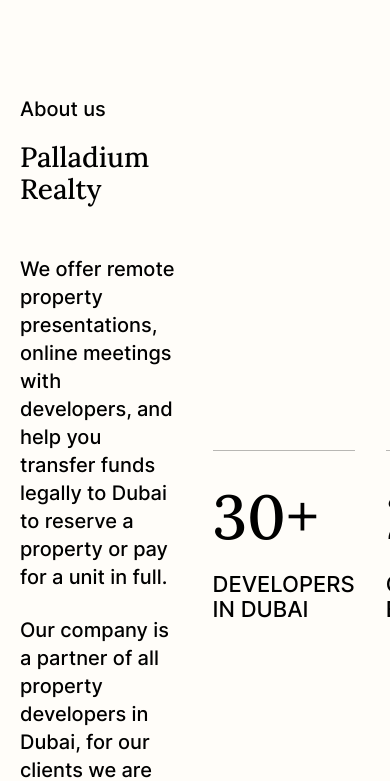
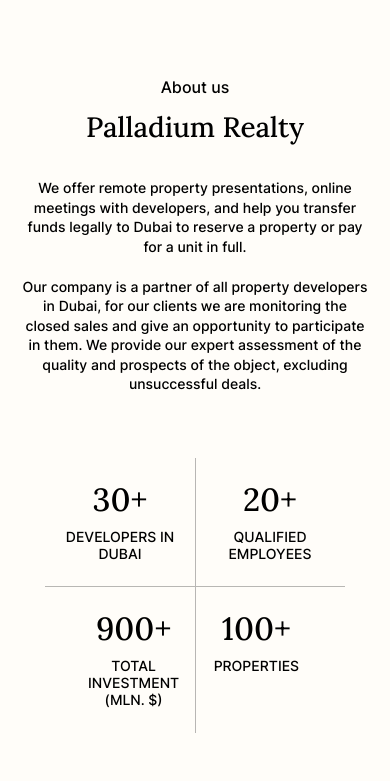
Before and after one commit to mrglk/palladium, a website built with webpack: page src/html/index.html in a window 390 px wide. Shown: the part 873-1654 px from the top of the page. Built offline with nearby package versions, Linux system fonts and the light colour scheme; what double-slider would draw is missing.

Commit message:
Adaptation for About section

```diff
--- a/src/css/blocks/aboutFact.css
+++ b/src/css/blocks/aboutFact.css
@@ -16,3 +16,50 @@
   font-size: 22px;
   text-transform: uppercase;
 }
+
+@media screen and (max-width: 1440px) {
+  .aboutFact {
+    max-width: 306px;
+  }
+
+  .aboutFact__number {
+    font-size: 52px;
+    margin-bottom: 30px;
+  }
+
+  .aboutFact__title {
+    font-size: 20px;
+  }
+}
+
+@media screen and (max-width: 900px) {
+  .aboutFact {
+    padding-top: 0;
+    max-width: 150px;
+    border-top: none;
+    text-align: center;
+    padding-left: 5px;
+    padding-right: 5px;
+  }
+
+  .aboutFact__number {
+    font-size: 32px;
+    margin-bottom: 10px;
+  }
+
+  .aboutFact__title {
+    font-size: 14px;
+    line-height: 1.2;
+  }
+}
+
+@media screen and (max-width: 600px) {
+  .aboutFact {
+    padding-top: 0;
+    max-width: 150px;
+    border-top: none;
+    text-align: center;
+    padding-left: 5px;
+    padding-right: 5px;
+  }
+}
--- a/src/css/sections/about.css
+++ b/src/css/sections/about.css
@@ -1,3 +1,16 @@
+.about__buttonTublet {
+  display: none;
+}
+
+.about__clearfixTablet {
+  width: 100%;
+  display: none;
+}
+
+.about__clearfixMobile {
+  display: none;
+}
+
 .about__inner {
   display: flex;
   flex-direction: column;
@@ -7,7 +20,7 @@
   display: flex;
   justify-content: space-between;
   width: 100%;
-  margin-bottom: 188px;
+  margin-bottom: 158px;
 }
 
 .about__subtitle {
@@ -39,7 +52,7 @@
   display: flex;
   flex-direction: column;
   justify-content: center;
-  width: 45%;
+  width: 46%;
 }
 
 .about__rightRow {
@@ -72,3 +85,211 @@
   fill: var(--sandal);
   opacity: 0.5;
 }
+
+@media screen and (max-width: 1440px) {
+  .about__content {
+    margin-bottom: 127px;
+  }
+
+  .about__description {
+    font-size: 18px;
+    max-width: 533px;
+    margin-bottom: 40px;
+  }
+
+  .about__rightRow:first-child {
+    margin-bottom: 150px;
+  }
+
+  .about__rightRow div:first-child {
+    margin-right: 30px;
+  }
+
+  .about__logos {
+    margin-bottom: 150px;
+  }
+
+  .about__logos a:not(:last-child) {
+    margin-right: 15px;
+  }
+
+  .about__logoIcon {
+    max-width: 181px;
+  }
+}
+
+@media screen and (max-width: 900px) {
+  .about__buttonTublet {
+    display: block;
+    align-self: center;
+    margin-bottom: 100px;
+  }
+
+  .about__clearfixTablet {
+    display: block;
+    margin-bottom: 20px;
+  }
+
+  .about__content {
+    margin-bottom: 39px;
+  }
+
+  .about__subtitle {
+    font-size: 18px;
+    margin-bottom: 15px;
+  }
+
+  .about__header {
+    margin-bottom: 40px;
+  }
+
+  .about__description {
+    font-size: 14px;
+    max-width: 335px;
+    margin-bottom: 0;
+  }
+
+  .about__buttonDesktop {
+    display: none;
+  }
+
+  .about__description p:first-child {
+    margin-bottom: 20px;
+    max-width: 317px;
+  }
+
+  .about__left {
+    width: 48%;
+  }
+
+  .about__right {
+    max-width: 333px;
+    position: relative;
+    width: 48%;
+    justify-content: flex-end;
+  }
+
+  .about__rightRow {
+    position: relative;
+    padding-top: 24px;
+    padding-bottom: 24px;
+  }
+
+  .about__rightRow::after {
+    position: absolute;
+    display: block;
+    content: "";
+    top: 0;
+    left: 50%;
+    height: 100%;
+    width: 1px;
+    background-color: #1616164d;
+  }
+
+  .about__rightRow:last-child::after {
+    position: absolute;
+    display: block;
+    content: "";
+    top: 0;
+    left: 50%;
+    height: 100%;
+    width: 1px;
+    background-color: #1616164d;
+  }
+
+  .about__rightRow:first-child {
+    border-bottom: 1px solid #1616164d;
+    margin-bottom: 0;
+  }
+
+  .about__rightRow div:first-child {
+    margin-right: 0;
+  }
+
+  .about__logos {
+    flex-wrap: wrap;
+    margin-bottom: 60px;
+  }
+
+  .about__logos a:not(:last-child) {
+    margin-right: 0;
+  }
+
+  .about__logoIcon {
+    max-width: 136px;
+    max-height: 44px;
+  }
+}
+
+@media screen and (max-width: 600px) {
+  .about__buttonTublet {
+    margin-bottom: 80px;
+  }
+
+  .about__content {
+    flex-direction: column;
+    align-items: center;
+    text-align: center;
+    margin-bottom: 64px;
+  }
+
+  .about__subtitle {
+    font-size: 16px;
+  }
+
+  .about__header {
+    margin-bottom: 35px;
+  }
+  .about__left {
+    display: flex;
+    flex-direction: column;
+    align-items: center;
+    width: 100%;
+  }
+
+  .about__right {
+    max-width: 100%;
+    width: 100%;
+    align-items: center;
+  }
+
+  .about__description {
+    font-size: 14px;
+    max-width: 420px;
+    width: 100%;
+    margin-bottom: 64px;
+  }
+
+  .about__description p:first-child {
+    max-width: 400px;
+  }
+
+  .about__rightRow {
+    max-width: 360px;
+    justify-content: center;
+  }
+}
+
+@media screen and (max-width: 480px) {
+  .about__clearfixTablet {
+    display: none;
+  }
+
+  .about__clearfixMobile {
+    display: block;
+    width: 100%;
+  }
+
+  .about__clearfixMobile:not(:last-child) {
+    margin-bottom: 36px;
+  }
+
+  .about__logos {
+    flex-wrap: wrap;
+    margin-bottom: 60px;
+  }
+
+  .about__logos a:not(:last-child) {
+    margin-right: 0;
+  }
+}
--- a/src/css/sections/firstScreen.css
+++ b/src/css/sections/firstScreen.css
@@ -84,7 +84,7 @@
   .firstScreen__inputsGroup {
     display: grid;
     grid-auto-flow: column;
-    grid-template-columns:  1fr 1fr;
+    grid-template-columns: 1fr 1fr;
     grid-template-rows: 1fr 1fr;
     gap: 35px;
     padding-bottom: 82px;
@@ -118,8 +118,12 @@
 }
 
 @media screen and (max-width: 560px) {
+  .firstScreen {
+    margin-bottom: 80px;
+  }
+
   .firstScreen__inputsGroup {
-    grid-template-columns:  1fr;
+    grid-template-columns: 1fr;
     grid-template-rows: 1fr 1fr 1fr 1fr;
     gap: 35px;
     padding-bottom: 82px;
--- a/src/css/style.css
+++ b/src/css/style.css
@@ -93,7 +93,7 @@
     font-size: 42px;
   }
 
-  h2 {
+  h3 {
     font-size: 28px;
   }
 }
@@ -107,7 +107,7 @@
     font-size: 32px;
   }
 
-  h2 {
+  h3 {
     font-size: 20px;
   }
 }
--- a/src/html/index.html
+++ b/src/html/index.html
@@ -188,7 +188,8 @@
                 closed sales and give an opportunity to participate in them. We provide our expert assessment of the
                 quality and prospects of the object, excluding unsuccessful deals.</p>
             </div>
-            <button class="button button--smaller button--thinner js-open-modal" data-modal="catalogForm">Get a
+            <button class="about__buttonDesktop button button--smaller button--thinner js-open-modal"
+              data-modal="catalogForm">Get a
               catalog</button>
           </div>
           <div class="about__right">
@@ -225,16 +226,19 @@
               <use href="./spritemap.svg#icon-meraas-logo" />
             </svg>
           </a>
+          <div class="about__clearfixMobile"></div>
           <a href="/index.html">
             <svg class="about__logoIcon">
               <use href="./spritemap.svg#icon-damac-logo" />
             </svg>
           </a>
+          <div class="about__clearfixTablet"></div>
           <a href="/index.html">
             <svg class="about__logoIcon">
               <use href="./spritemap.svg#icon-deyaar-logo" />
             </svg>
           </a>
+          <div class="about__clearfixMobile"></div>
           <a href="/index.html">
             <svg class="about__logoIcon">
               <use href="./spritemap.svg#icon-sobha-logo" />
@@ -246,10 +250,13 @@
             </svg>
           </a>
         </div>
+        <button class="about__buttonTublet button button--smaller button--thinner js-open-modal"
+          data-modal="catalogForm">Get a
+          catalog</button>
       </div>
     </section>
 
-<section class="container projects">
+    <section class="container projects">
       <div class="container__row projects__inner">
         <div class="projects__top">
           <h2 class="projects__header">Available projects in Dubai</h2>
@@ -465,8 +472,7 @@
           <div class="mapItem">
             <div class="mapItem__inner">
               <div class="mapItem__photo">
-                <img alt="Palm Jumeirah" src="../img/map-item-photo.jpg"
-                    srcSet="../img/map-item-photo-2x.jpg 2x">
+                <img alt="Palm Jumeirah" src="../img/map-item-photo.jpg" srcSet="../img/map-item-photo-2x.jpg 2x">
               </div>
               <div class="mapItem__content">
                 <h3 class="mapItem__header">Palm Jumeirah</h3>
@@ -495,8 +501,8 @@
               </div>
             </div>
           </div>
-    </div>
-    </div>
+        </div>
+      </div>
     </section>
     <section class="container experts">
       <div class="container__row container__row--removeLeft experts__inner">
```
